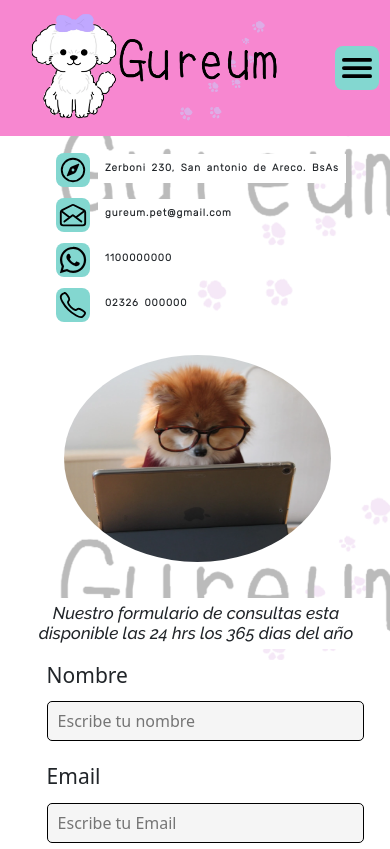
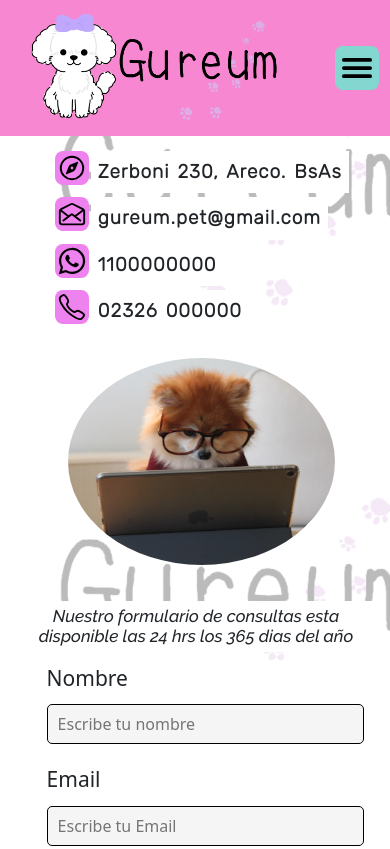
Before and after one commit to CaMar13/gureutest, a website: page pages/contacto.html in a window 390 px wide. Shown: the top 849 px of the page. Drawn offline with nearby package versions, Linux system fonts and the light colour scheme; a web font is replaced by a local one.

Commit message:
subiendo cambios

```diff
--- a/pages/contacto.html
+++ b/pages/contacto.html
@@ -54,7 +54,7 @@
             <div>
                 <div class="contaOpciones">
                     <div><ion-icon name="compass-outline"></ion-icon></div>
-                    <div><p><b>Zerboni 230, San antonio de Areco. BsAs</b></p></div>
+                    <div><p><b>Zerboni 230, Areco. BsAs</b></p></div>
                 </div>
                 <div class="contaOpciones">
                     <div><ion-icon name="mail-open-outline"></ion-icon></div>
--- a/scss/componentes/_contacto.scss
+++ b/scss/componentes/_contacto.scss
@@ -4,7 +4,7 @@
 
 				/*--------** Seccion: Todas las formas de contacto + imagen -------------*/
 .contaOpciones {
-    margin: 05px;
+    margin: 02px;
     text-align: center;
     display: flex;
     flex-direction: row;
@@ -98,13 +98,22 @@
 @media screen and (min-width: 320px) and (max-width: 767px) {
     .contac-info {
         padding: auto;
-        width: 98%;
+        width: 100%;
     }
 
-    .contaOpciones p {
-        font-size: map-get($fuente, small);
-        margin: 01px;
+    .contaOpciones {
+        ion-icon {
+            background-color: violet;
+            margin: 01px;
+            font-size: 30px;
+        }
+        p {
+            font-size: 19px;
+            margin: 01px;
+        }
     }
+
+
 
     .cont-img img {
         padding: 20px;
--- a/scss/componentes/_peluqueria.scss
+++ b/scss/componentes/_peluqueria.scss
@@ -69,10 +69,6 @@
     @include box-tamano (70%, auto);
     padding: 03px;
     margin: 06% 15%;
-}
-
-.pelu-cita p {
-    font-size: map-get($fuente, normal);
 }
 
 #carouselExample {
```
Also changed, not shown: css/style.css, scss/componentes/_guarderia.scss (line endings or trailing spaces), 1 other file.
